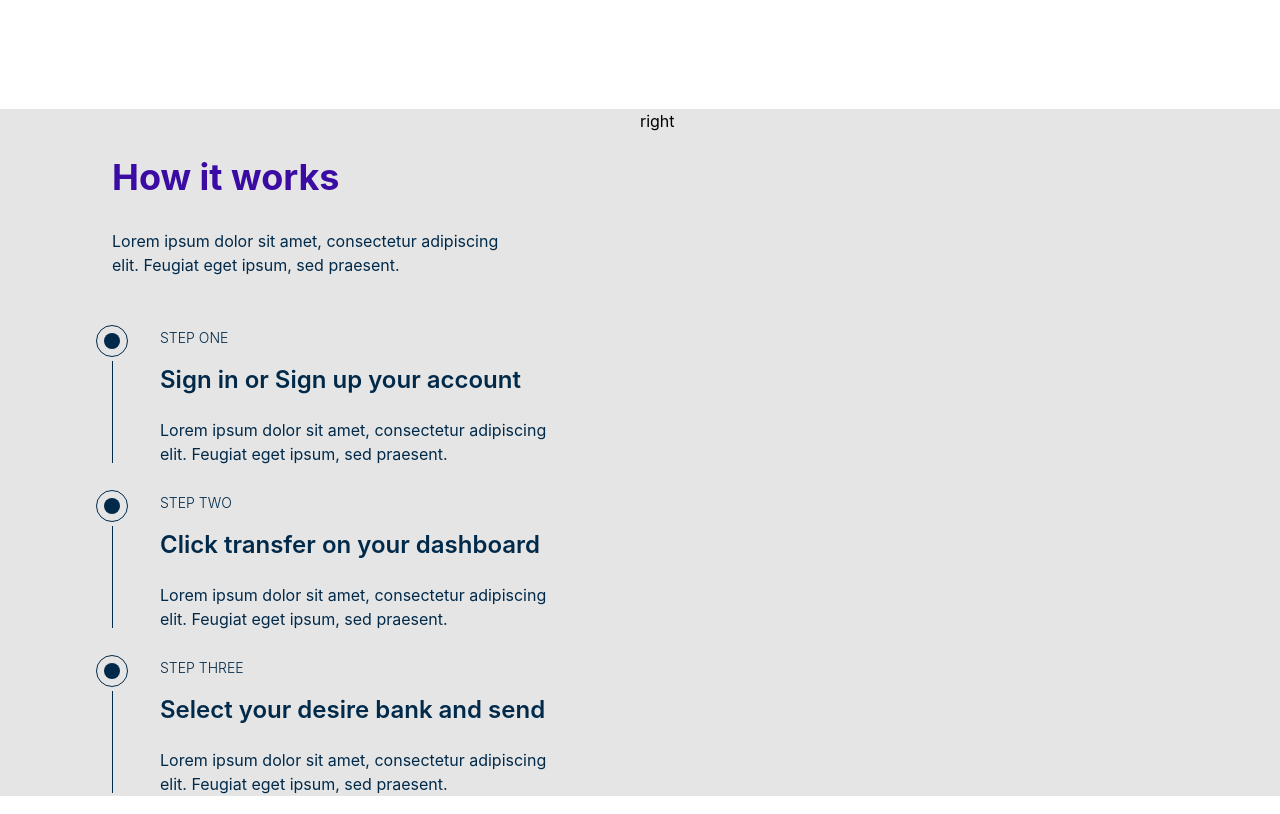
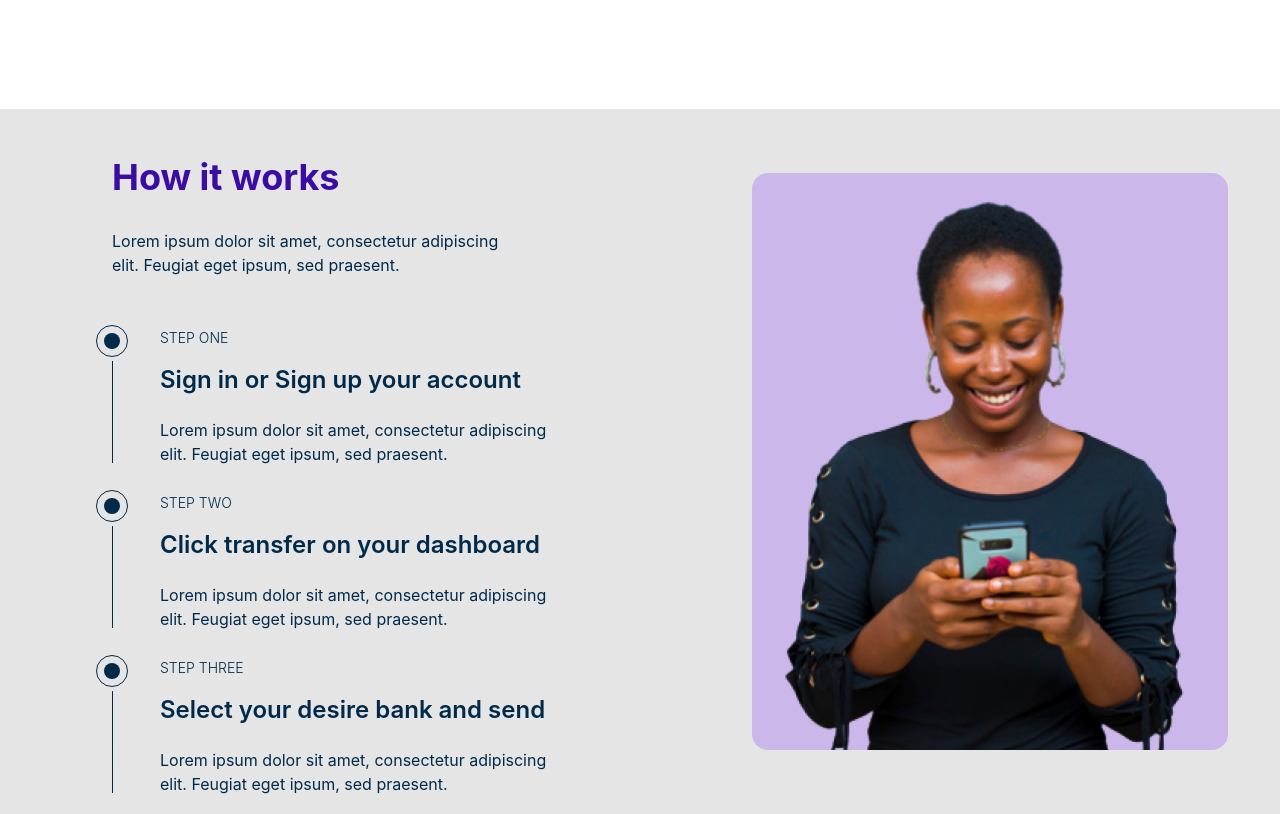
Before and after one commit to Danny4life/fintech.africa, a React (Vite) app: page /homepage in a window 1280 px wide. Shown: the part 1460-2274 px from the top of the page. Built offline with nearby package versions, Linux system fonts and the light colour scheme.

Commit message:
add right section

```diff
--- a/src/pages/landing-page/Homepage.jsx
+++ b/src/pages/landing-page/Homepage.jsx
@@ -2,6 +2,7 @@
 import ButtonHomepage from "../../component/ButtonHomepage";
 import LandingPageNavbar from "../../component/landing-page-navbar/LandingPageNavbar";
 import img1 from "../../assets/img1.png";
+import img2 from "../../assets/photo.png";
 import transaction from "../../assets/transaction.png";
 import GoodIcon from "../../svg/GoodIcon";
 import TransferIcon from "../../svg/TransferIcon";
@@ -11,6 +12,7 @@ import Transaction from "../../svg/Transaction";
 import SecurityIcon from "../../svg/SecurityIcon";
 import Dot1 from "../../svg/Dot1";
 import Hr1 from "../../svg/Hr1";
+
 
 
 
@@ -259,8 +261,12 @@ const Homepage = () => {
                                 </div>
                             </div>
                         </div>
-                        <div className="flex-1">
-                            right
+                        <div className="flex-1 py-16 ml-44">
+                            <div className="w-[476px] h-[577px] bg-[#cbb7e9] rounded-2xl flex justify-center">
+                                <img src={img2} alt="image" />
+
+                            </div>
+
                         </div>
 
                     </div>
```
Also changed, not shown: src/assets/photo.png (added).
